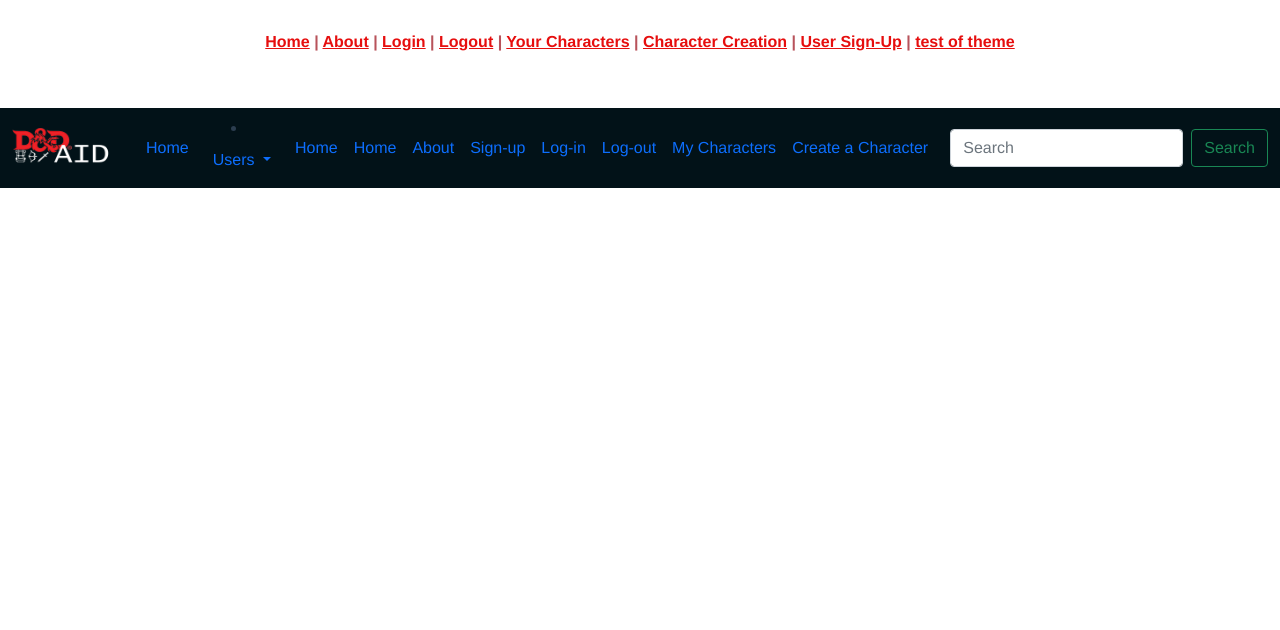
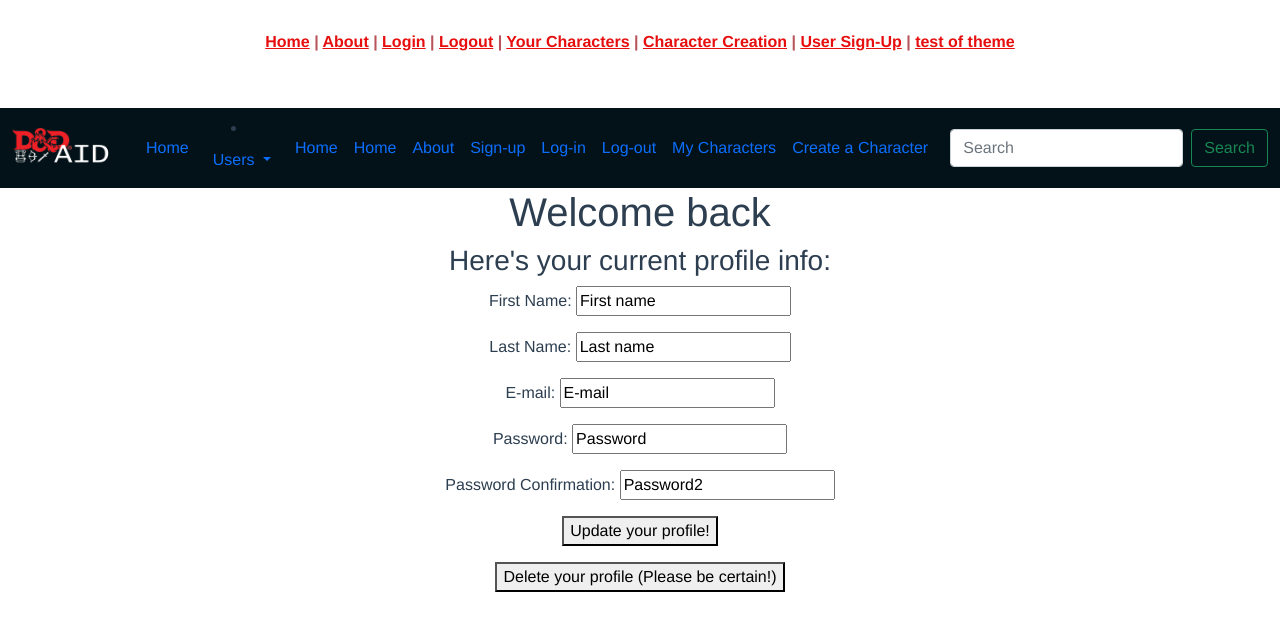
Before and after one commit to James-M-Boyette/DnD_Aid_Vue_App, a Vue app: page /userProfile in a window 1280 px wide. Shown: the top 630 px of the page. Built offline with nearby package versions, Linux system fonts and the light colour scheme.

Commit message:
Update About.vue to have basic app description; Update index.js to reflect new, nested folder system for views; Add comments deconstructing login process (to better understand potential User Edit Profile page logic

```diff
--- a/src/router/index.js
+++ b/src/router/index.js
@@ -1,12 +1,13 @@
 import Vue from "vue";
 import VueRouter from "vue-router";
 import Home from "../views/Home.vue";
-import CharacterIndex from "../views/CharacterIndex.vue";
-import CharacterCreate from "../views/CharacterCreate.vue";
+import CharacterIndex from "../views/Characters/CharacterIndex.vue";
+import CharacterCreate from "../views/Characters/CharacterCreate.vue";
 import UserSignUp from "../views/Users/UserSignUp.vue";
 import Login from "../views/Users/Login.vue";
 import Logout from "../views/Users/Logout.vue";
 import Test from "../views/Test.vue";
+import UserProfile from "../views/Users/UserProfile.vue";
 
 Vue.use(VueRouter);
 
@@ -27,7 +28,7 @@ const routes = [
     component: CharacterCreate,
   },
   {
-    path: "//SignUp",
+    path: "/SignUp",
     name: "User Sign-Up",
     component: UserSignUp,
   },
@@ -35,6 +36,11 @@ const routes = [
     path: "/login",
     name: "login",
     component: Login,
+  },
+  {
+    path: "/userProfile",
+    name: "profile",
+    component: UserProfile,
   },
   {
     path: "/logout",
--- a/src/views/About.vue
+++ b/src/views/About.vue
@@ -1,5 +1,12 @@
 <template>
   <div class="about">
-    <h1>This is an about page</h1>
+    <h1>Welcome to DnD Aid !</h1>
+    <br />
+    <h3>This is my first full-stack app (thank you, thank you in advance for your patience!)</h3>
+    <h3>
+      The goal of DnD Aid is to allow players to create and edit one or more role-playing characters, save them to their
+      user profile, and then use their character sheets as refrence during campaigns. Ideally, this app will grow to
+      include campaign, party, and specialty Dungeon Master pages as well.
+    </h3>
   </div>
 </template>
--- a/src/views/Users/Login.vue
+++ b/src/views/Users/Login.vue
@@ -31,6 +31,11 @@ export default {
       errors: [],
     };
   },
+  // How does the Login page create state?
+  // It establishes a function "submit" and emplys it at the end of the template as a primary button (btn)
+  // This function 1) creates a temp variable named "params", 2) establishes two keys (email: password:), 3) refers to the data stored in 'data, variables' (w/ same names) - which were updated via v-mode, and 4) stores our local variable contents in the function variables
+  // Next, using axios, this hash variable 'params' is sent to the route api/sessions, waits for a response, and updates the header with a jwt (+ "bearer" syntax) ... it also stores the jwt locally.
+  // Finally, the user is sent on to the webpage "userProfile" ...
   methods: {
     submit: function () {
       var params = {
@@ -42,8 +47,7 @@ export default {
         .then((response) => {
           axios.defaults.headers.common["Authorization"] = "Bearer " + response.data.jwt;
           localStorage.setItem("jwt", response.data.jwt);
-          this.$router.push("/");
-          this.$router.push("/Characters");
+          this.$router.push("/userProfile");
         })
         .catch((error) => {
           console.log(error.response);
--- /dev/null
+++ b/src/views/Users/UserProfile.vue
@@ -0,0 +1,85 @@
+<template>
+  <div class="UserProfile">
+    <h1>{{ message }}</h1>
+    <!-- <h3>{{ "Brian's my hero" }}</h3> -->
+    <h3>Here's your current profile info:</h3>
+    <!-- <div v-for="character in characters" v-bind:key="character.index"> -->
+    <!-- I think the above just shows all characters in the table on the page ... but we're showing input fields instead on this page anyway o.O -->
+    <div>
+      <p>
+        First Name:
+        <input type="text" v-model="uFirstName" />
+      </p>
+      <p>
+        Last Name:
+        <input type="text" v-model="uLastName" />
+      </p>
+      <p>
+        E-mail:
+        <input type="text" v-model="email" />
+      </p>
+      <p>
+        Password:
+        <input type="text" v-model="password" />
+      </p>
+      <p>
+        Password Confirmation:
+        <input type="text" v-model="password_confirmation" />
+      </p>
+
+      <p><button v-on:click="userUpdate">Update your profile!</button></p>
+      <p><button v-on:click="userDestory">Delete your profile (Please be certain!)</button></p>
+    </div>
+  </div>
+</template>
+
+<style></style>
+
+<script>
+import axios from "axios";
+export default {
+  data: function () {
+    return {
+      message: "Welcome back ",
+      currentUser: {},
+      uFirstName: "First name",
+      uLastName: "Last name",
+      email: "E-mail",
+      password: "Password",
+      password_confirmation: "Password2",
+      errors: [],
+    };
+  },
+  created: function () {
+    console.log("Getting your profile info automatically ...");
+    this.userShow();
+  },
+  methods: {
+    userShow: function (theUser) {
+      console.log("Showing the User (userShow) ...");
+      console.log(theUser);
+      this.currentUser = theUser;
+    },
+    userUpdate: function (theUser) {
+      var params = {
+        uFirstName: theUser.uFirstName,
+        uLastName: theUser.uLastName,
+        email: theUser.email,
+        password: theUser.password,
+      };
+      axios.patch("/api/users/" + theUser.id, params).then((response) => {
+        console.log(response.data);
+      });
+    },
+    userDestory: function (theUser) {
+      console.log("The user was deleted !");
+      console.log(theUser);
+      axios.delete("http://localhost:3000/api/users/" + theUser.id).then((response) => {
+        console.log(response.data);
+        var index = this.users.indexOf(theUser);
+        this.users.splice(index, 1);
+      });
+    },
+  },
+};
+</script>
```
Also changed, not shown: src/views/Characters/CharacterCreate.vue (renamed from src/views/CharacterCreate.vue), src/views/Characters/CharacterIndex.vue (renamed from src/views/CharacterIndex.vue).
